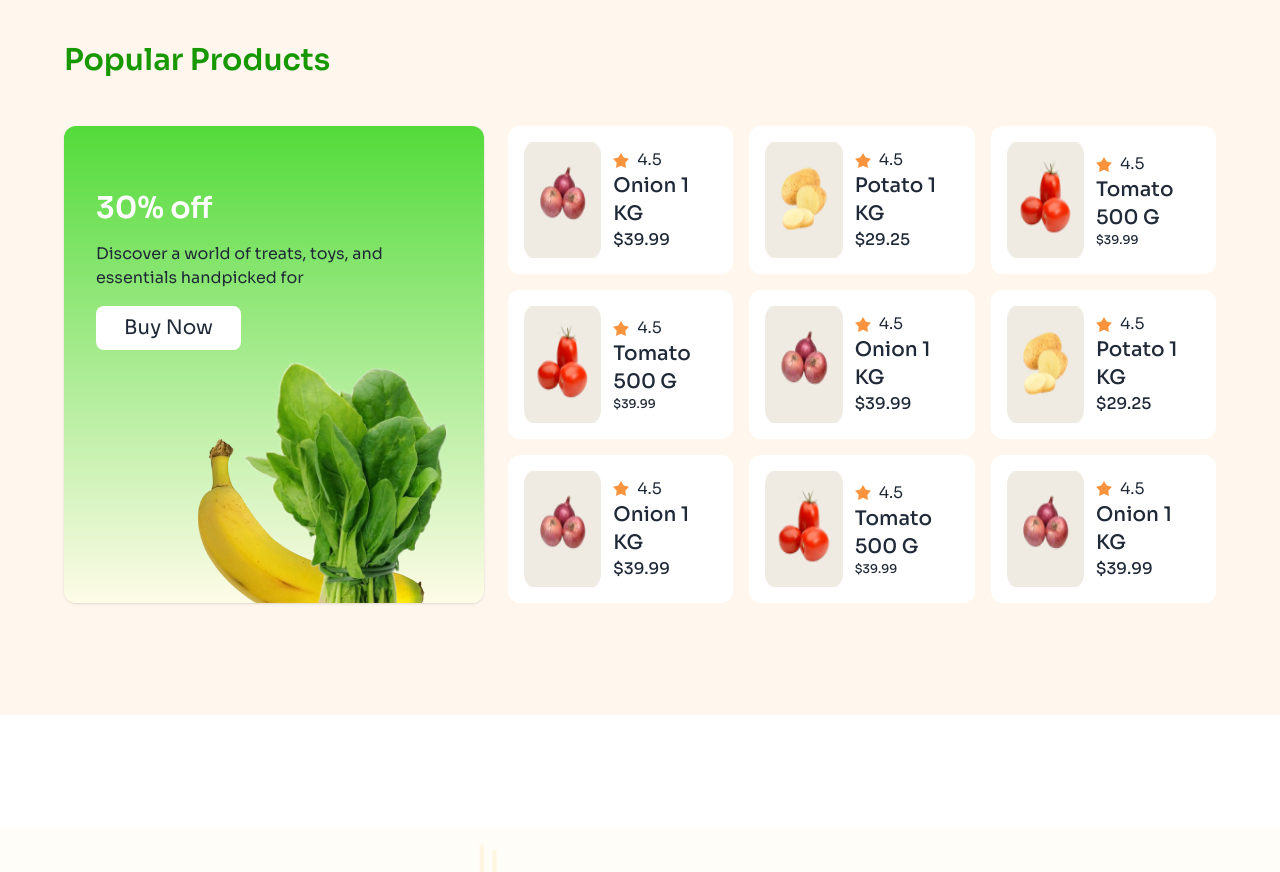
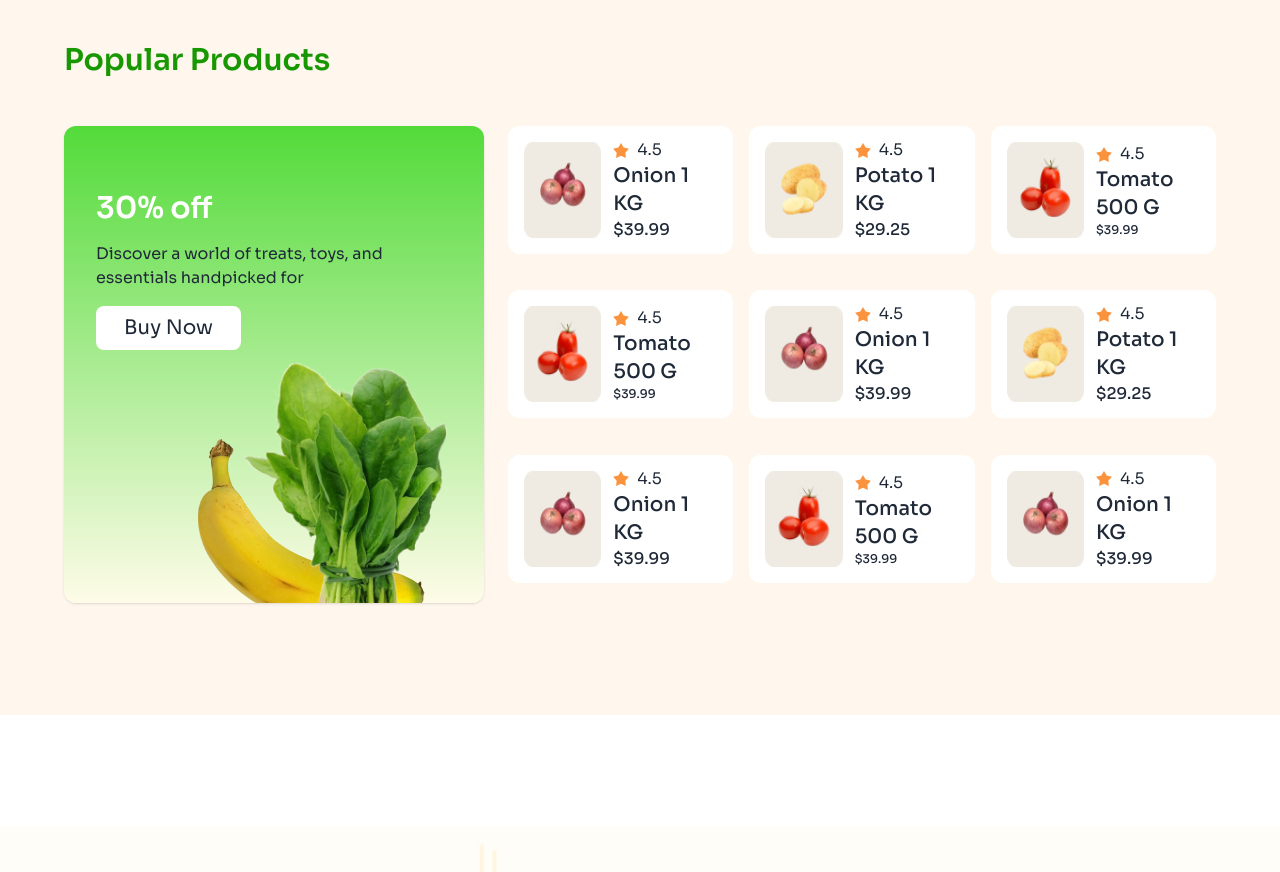
Before and after one commit to mdrahimultahsin/A2-grocery-store, a plain HTML site: page index.html in a window 1280 px wide. Shown: the part 2040-2912 px from the top of the page. Drawn offline with nearby package versions, Linux system fonts and the light colour scheme.

Commit message:
solve heright in product

```diff
--- a/index.html
+++ b/index.html
@@ -344,7 +344,7 @@
             class="flex-1 grid grid-cols-2 lg:grid-cols-3 grid-rows-4 lg:grid-rows-3 gap-4"
           >
             <!-- card1 -->
-            <div class="flex gap-3 bg-white p-3 lg:p-4 rounded-xl">
+            <div class="h-32 flex gap-3 bg-white p-3 lg:p-4 rounded-xl">
               <img class="w-2/5" src="images/product-1.png" alt="" />
               <div class="flex flex-col justify-center">
                 <div class="rating mb-0">
@@ -362,7 +362,7 @@
               </div>
             </div>
             <!-- card2 -->
-            <div class="flex gap-3 bg-white p-3 lg:p-4 rounded-xl">
+            <div class="h-32 flex gap-3 bg-white p-3 lg:p-4 rounded-xl">
               <img class="w-2/5" src="images/product-2.png" alt="" />
               <div class="flex flex-col justify-center">
                 <div class="rating mb-0">
@@ -380,7 +380,7 @@
               </div>
             </div>
             <!-- card3 -->
-            <div class="flex gap-3 bg-white p-3 lg:p-4 rounded-xl">
+            <div class="h-32 flex gap-3 bg-white p-3 lg:p-4 rounded-xl">
               <img class="w-2/5" src="images/product-3.png" alt="" />
               <div class="flex flex-col justify-center">
                 <div class="rating mb-0">
@@ -398,7 +398,7 @@
               </div>
             </div>
             <!-- card4 -->
-            <div class="flex gap-3 bg-white p-3 lg:p-4 rounded-xl">
+            <div class="h-32 flex gap-3 bg-white p-3 lg:p-4 rounded-xl">
               <img class="w-2/5" src="images/product-3.png" alt="" />
               <div class="flex flex-col justify-center">
                 <div class="rating mb-0">
@@ -417,7 +417,7 @@
             </div>
 
             <!-- card5 -->
-            <div class="flex gap-3 bg-white p-3 lg:p-4 rounded-xl">
+            <div class="h-32 flex gap-3 bg-white p-3 lg:p-4 rounded-xl">
               <img class="w-2/5" src="images/product-1.png" alt="" />
               <div class="flex flex-col justify-center">
                 <div class="rating mb-0">
@@ -435,7 +435,7 @@
               </div>
             </div>
             <!-- card6 -->
-            <div class="flex gap-3 bg-white p-3 lg:p-4 rounded-xl">
+            <div class="h-32 flex gap-3 bg-white p-3 lg:p-4 rounded-xl">
               <img class="w-2/5" src="images/product-2.png" alt="" />
               <div class="flex flex-col justify-center">
                 <div class="rating mb-0">
@@ -453,7 +453,7 @@
               </div>
             </div>
             <!-- card7 -->
-            <div class="flex gap-3 bg-white p-3 lg:p-4 rounded-xl">
+            <div class="h-32 flex gap-3 bg-white p-3 lg:p-4 rounded-xl">
               <img class="w-2/5" src="images/product-1.png" alt="" />
               <div class="flex flex-col justify-center">
                 <div class="rating mb-0">
@@ -471,7 +471,7 @@
               </div>
             </div>
             <!-- card8 -->
-            <div class="flex gap-3 bg-white p-3 lg:p-4 rounded-xl">
+            <div class="h-32 flex gap-3 bg-white p-3 lg:p-4 rounded-xl">
               <img class="w-2/5" src="images/product-3.png" alt="" />
               <div class="flex flex-col justify-center">
                 <div class="rating mb-0">
@@ -490,7 +490,7 @@
             </div>
 
             <!-- card9 -->
-            <div class="hidden lg:flex gap-3 bg-white p-3 lg:p-4 rounded-xl">
+            <div class="h-32 hidden lg:flex gap-3 bg-white p-3 lg:p-4 rounded-xl">
               <img class="w-2/5" src="images/product-1.png" alt="" />
               <div class="flex flex-col justify-center">
                 <div class="rating mb-0">
```
